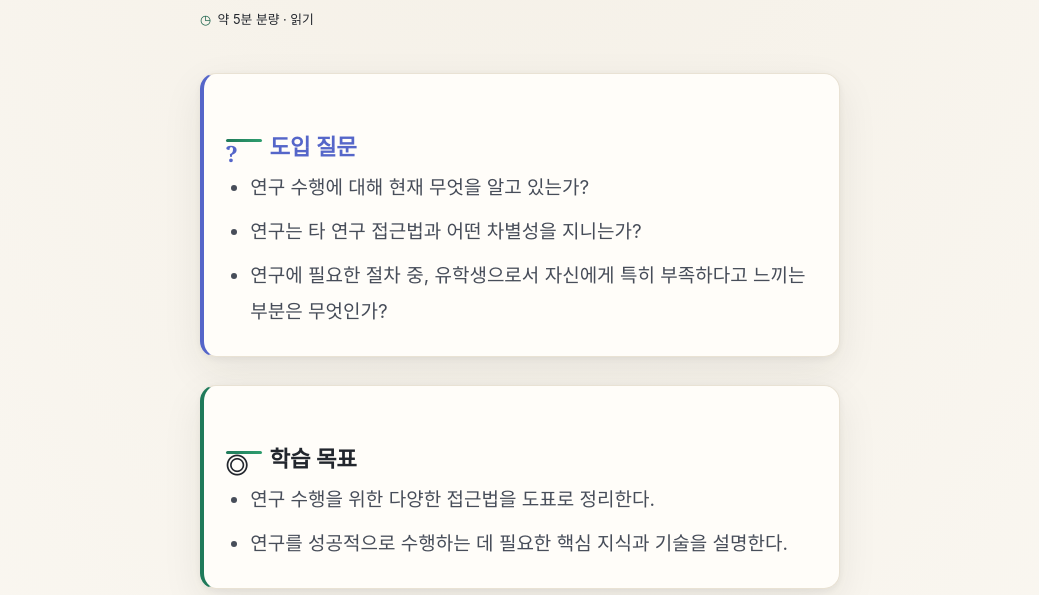
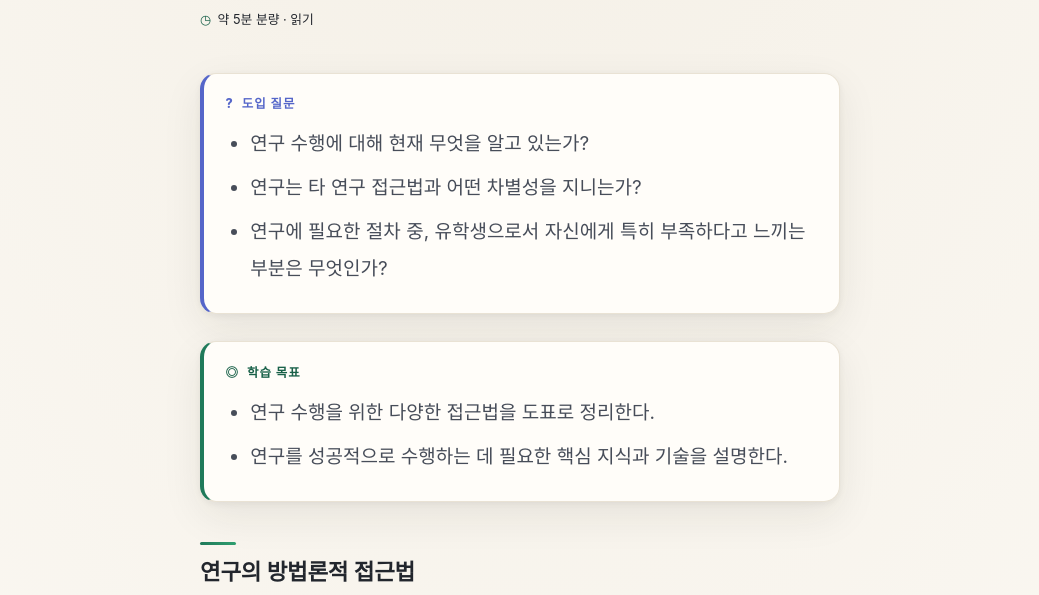
Before and after one commit to fhlyongko/korean-thesis-writing-ebook, a plain HTML site: page read/ep/02.html in a window 1280 px wide. Shown: the part 205-800 px from the top of the page, without its empty margins (120-1159 px from the left). Drawn offline with Linux system fonts and the light colour scheme; a web font is replaced by a local one.

Commit message:
Add files via upload

```diff
--- a/read/assets/serial.css
+++ b/read/assets/serial.css
@@ -75,9 +75,9 @@ a{color:var(--acc-ink)}
 
 .prose,.art>.wrap>h2,.art>.wrap>p,.art>.wrap>ul,.art>.wrap>ol{}
 .prose{margin:0}
-.art h2,.prose h2{font-family:var(--ser);font-weight:700;font-size:1.4rem;line-height:1.32;letter-spacing:-.01em;color:var(--ink);margin:2.5rem 0 .5rem;scroll-margin-top:74px}
-.art h2::before,.prose h2::before{content:"";display:block;width:36px;height:3px;border-radius:2px;background:linear-gradient(90deg,var(--acc),var(--acc2));margin-bottom:.75rem}
-.art h3,.prose h3{font-family:var(--san);font-weight:700;font-size:1.1rem;color:var(--ink);margin:1.8rem 0 .5rem}
+.art>.wrap>h2,.prose>h2{font-family:var(--ser);font-weight:700;font-size:1.4rem;line-height:1.32;letter-spacing:-.01em;color:var(--ink);margin:2.5rem 0 .5rem;scroll-margin-top:74px}
+.art>.wrap>h2::before,.prose>h2::before{content:"";display:block;width:36px;height:3px;border-radius:2px;background:linear-gradient(90deg,var(--acc),var(--acc2));margin-bottom:.75rem}
+.art>.wrap>h3,.prose>h3{font-family:var(--san);font-weight:700;font-size:1.1rem;color:var(--ink);margin:1.8rem 0 .5rem}
 .art p,.prose p{margin:1.05em 0;color:var(--ink);word-break:keep-all;overflow-wrap:break-word}
 .art .wrap>p:first-of-type{margin-top:0}
 .art ul,.art ol,.prose ul,.prose ol{margin:1.05em 0;padding-left:1.4em}
```
